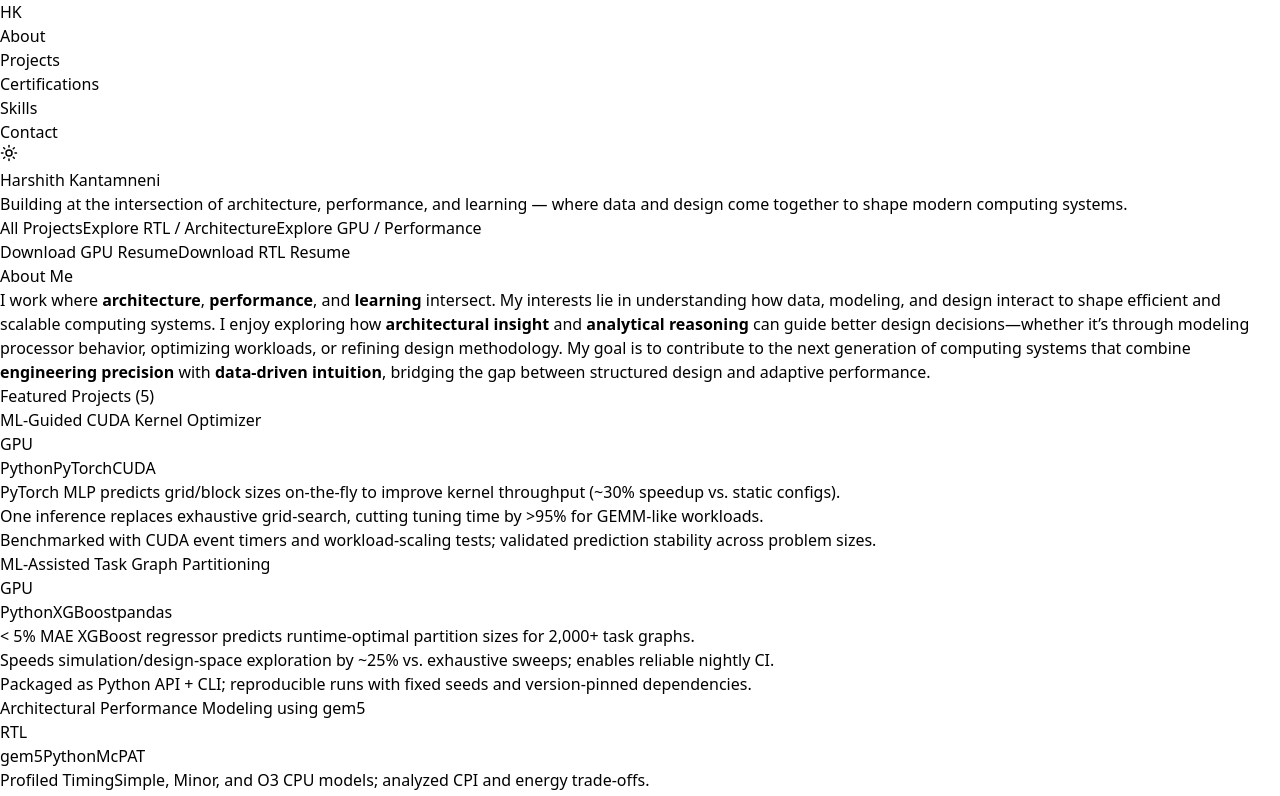
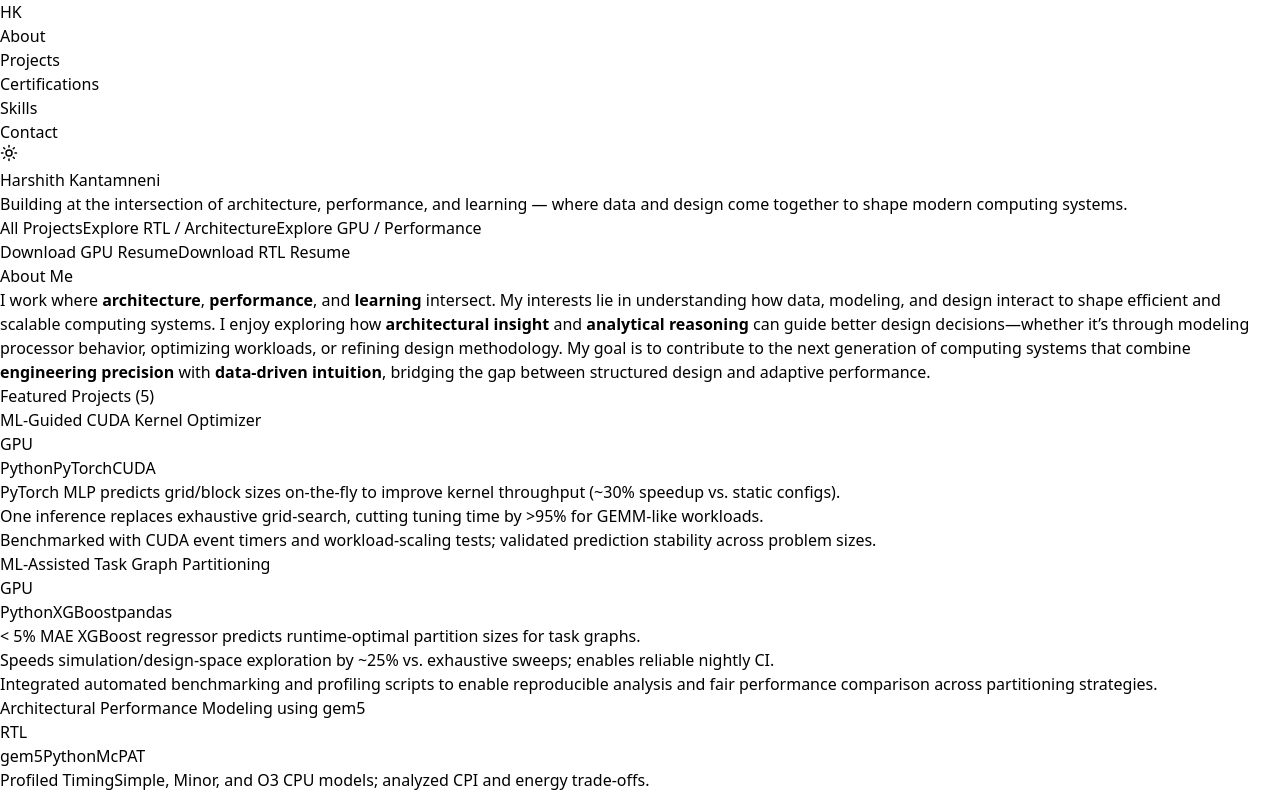
Before and after one commit to Drogon4231/harshithkantamneni.github.io, a React (Vite) app: page / in a window 1280 px wide. Shown: the top 796 px of the page. Built offline with nearby package versions, Linux system fonts and the light colour scheme.

Commit message:
Update Portfolio.jsx

```diff
--- a/src/Portfolio.jsx
+++ b/src/Portfolio.jsx
@@ -37,9 +37,9 @@ const projects = [
     category: 'GPU',
     stack: ['Python', 'XGBoost', 'pandas'],
     bullets: [
-      '< 5% MAE XGBoost regressor predicts runtime-optimal partition sizes for 2,000+ task graphs.',
+      '< 5% MAE XGBoost regressor predicts runtime-optimal partition sizes for task graphs.',
       'Speeds simulation/design-space exploration by ~25% vs. exhaustive sweeps; enables reliable nightly CI.',
-      'Packaged as Python API + CLI; reproducible runs with fixed seeds and version-pinned dependencies.',
+      'Integrated automated benchmarking and profiling scripts to enable reproducible analysis and fair performance comparison across partitioning strategies.',
     ],
     link: 'https://github.com/Drogon4231/ML-Partition-Predictor',
   },
```
